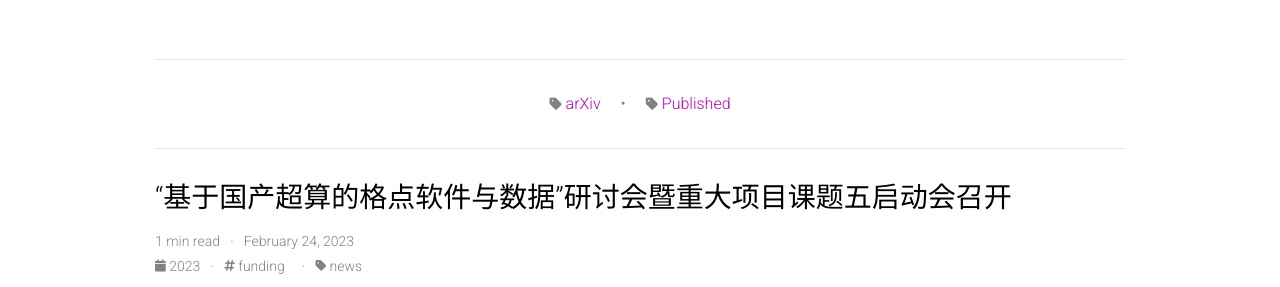
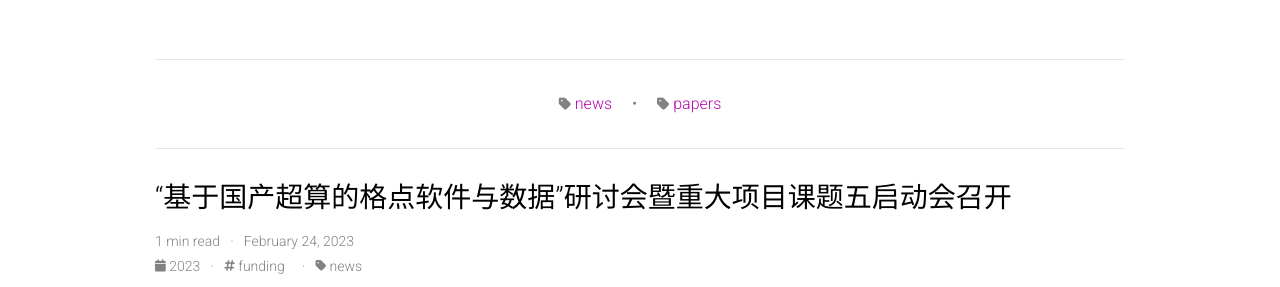
Before and after one commit to IHEP-LQCD/IHEP-LQCD.github.io, a Jekyll site: the page built from blog/index.html, in a window 1280 px wide and 922 px high. Shown: the part 276-563 px from the top of the window. Built offline with Jekyll 4.4.1, drawn with Linux system fonts in a browser that asks for light colours; the list of posts is cut into pages by our own code; comment, search, counter and statistics services are not loaded; a style sheet for code colours, icons or effects is not loaded.

Commit message:
update categories of posts

```diff
--- a/_config.yml
+++ b/_config.yml
@@ -236,7 +236,7 @@
     category: '/blog/category/:name/'
 
 #display_tags: ['formatting', 'images', 'links', 'math', 'code'] # these tags will be displayed on the front page of your blog
-display_categories: ['arXiv', 'Published'] # these categories will be displayed on the front page of your blog
+display_categories: ['news', 'papers'] # these categories will be displayed on the front page of your blog
 
 # -----------------------------------------------------------------------------
 # Jekyll Scholar
```
